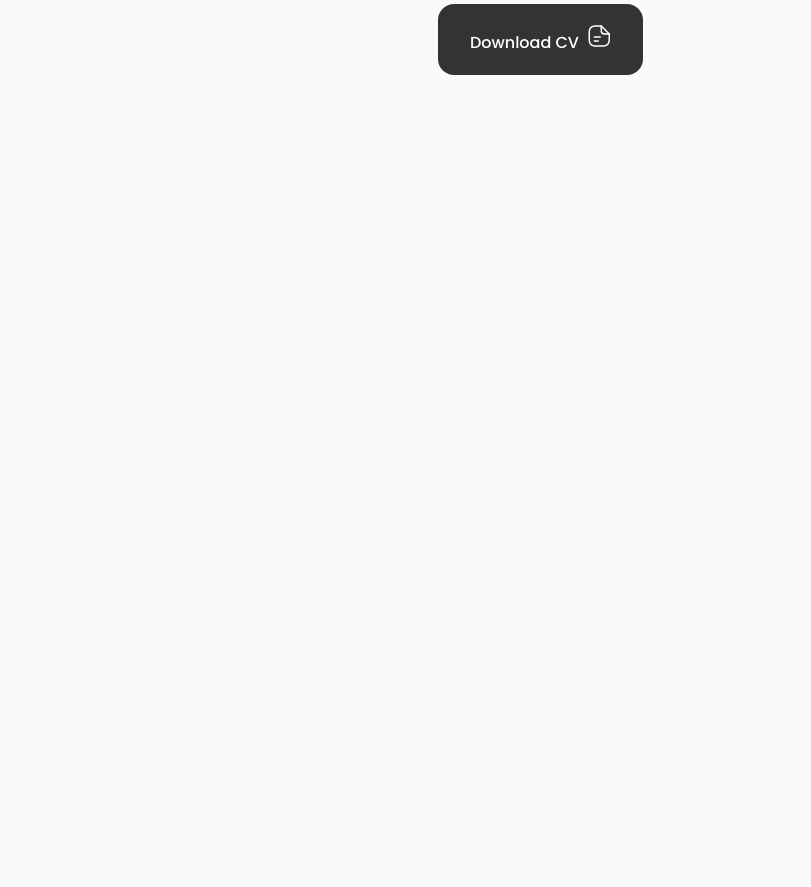
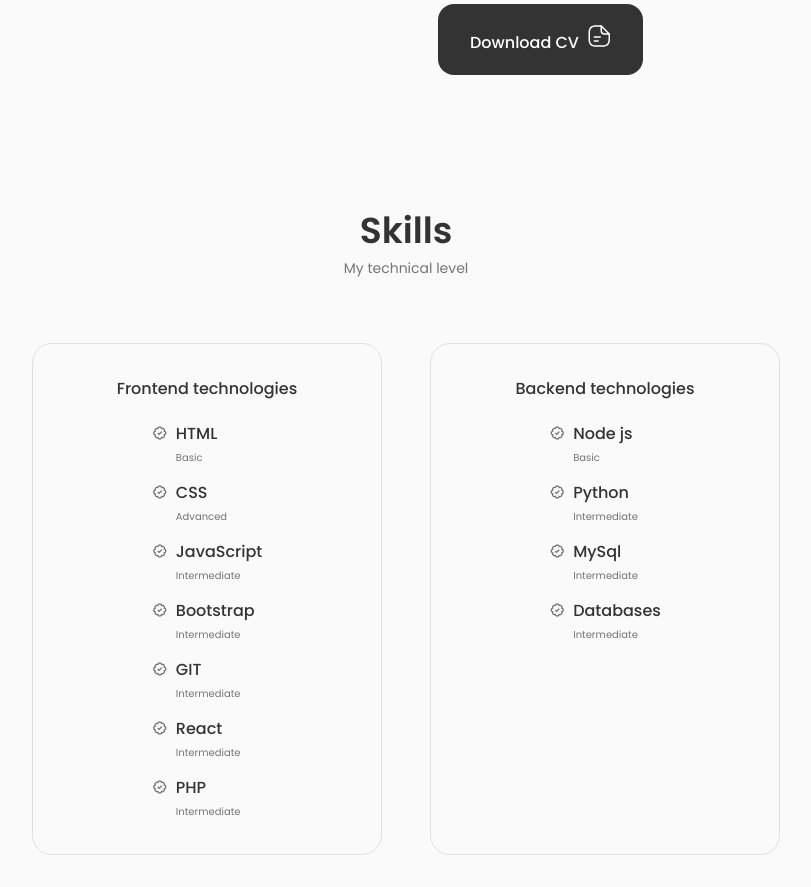
Before and after one commit to CrIsTiLaz/web_portfolio, a React (Create React App) app: page / in a window 1280 px wide. Shown: the part 1416-2303 px from the top of the page, without its empty margins (234-1045 px from the left). Before the commit the page ends 1523 px from the top, so only its background shows below. Built offline with nearby package versions, Linux system fonts and the light colour scheme.

Commit message:
Skills component

```diff
--- a/src/App.css
+++ b/src/App.css
@@ -122,7 +122,7 @@
   margin-bottom: 4rem;
 }
 
-.section__title
+.section__title,
 .section__subtitle {
   text-align: center;
 }
--- a/src/App.js
+++ b/src/App.js
@@ -2,6 +2,7 @@
 import Header from "./components/header/Header";
 import Home from "./components/home/Home";
 import About from "./components/about/About";
+import Skills from "./components/skills/Skills";
 
 function App() {
   return (
@@ -11,6 +12,7 @@
       <main className="main">
         <Home />
         <About />
+        <Skills />
       </main>
     </>
   );
--- a/src/components/about/About.jsx
+++ b/src/components/about/About.jsx
@@ -1,5 +1,6 @@
 import React from 'react'
 import "./about.css"
+import "../../App.css"
 import AboutImg from "../../assets/about.jpg"
 import CV from "../../assets/John-Cv.pdf"
 import Info from './Info'
--- /dev/null
+++ b/src/components/skills/Backend.jsx
@@ -0,0 +1,50 @@
+import React from 'react'
+import "./skills.css"
+
+const Backend = () => {
+  return (
+    <div className="skills__content">
+    <h3 className="skills__title">Backend technologies</h3>
+
+    <div className="skills__box">
+        <div className="skills__group">
+            <div className="skills__data">
+                <i class='bx bx-badge-check' ></i>
+                <div>
+                    <h3 className="skills__name">Node js</h3>
+                    <span className="skills__level">Basic</span>
+                </div>
+            </div>
+
+            <div className="skills__data">
+                <i class='bx bx-badge-check' ></i>
+                <div>
+                    <h3 className="skills__name">Python</h3>
+                    <span className="skills__level">Intermediate</span>
+                </div>
+            </div>
+
+            <div className="skills__data">
+                <i class='bx bx-badge-check' ></i>
+                <div>
+                    <h3 className="skills__name">MySql</h3>
+                    <span className="skills__level">Intermediate</span>
+                </div>
+            </div>
+
+            <div className="skills__data">
+                <i class='bx bx-badge-check' ></i>
+                <div>
+                    <h3 className="skills__name">Databases</h3>
+                    <span className="skills__level">Intermediate</span>
+                </div>
+            </div>
+
+
+        </div>
+    </div>
+</div>
+  )
+}
+
+export default Backend
--- /dev/null
+++ b/src/components/skills/Frontend.jsx
@@ -0,0 +1,74 @@
+import React from 'react'
+import "./skills.css"
+
+const Frontend = () => {
+  return (
+    <div className="skills__content">
+        <h3 className="skills__title">Frontend technologies</h3>
+
+        <div className="skills__box">
+            <div className="skills__group">
+                <div className="skills__data">
+                    <i class='bx bx-badge-check' ></i>
+                    <div>
+                        <h3 className="skills__name">HTML</h3>
+                        <span className="skills__level">Basic</span>
+                    </div>
+                </div>
+
+                <div className="skills__data">
+                    <i class='bx bx-badge-check' ></i>
+                    <div>
+                        <h3 className="skills__name">CSS</h3>
+                        <span className="skills__level">Advanced</span>
+                    </div>
+                </div>
+
+                <div className="skills__data">
+                    <i class='bx bx-badge-check' ></i>
+                    <div>
+                        <h3 className="skills__name">JavaScript</h3>
+                        <span className="skills__level">Intermediate</span>
+                    </div>
+                </div>
+
+                <div className="skills__data">
+                    <i class='bx bx-badge-check' ></i>
+                    <div>
+                        <h3 className="skills__name">Bootstrap</h3>
+                        <span className="skills__level">Intermediate</span>
+                    </div>
+                </div>
+
+                <div className="skills__data">
+                    <i class='bx bx-badge-check' ></i>
+                    <div>
+                        <h3 className="skills__name">GIT</h3>
+                        <span className="skills__level">Intermediate</span>
+                    </div>
+                </div>
+
+                <div className="skills__data">
+                    <i class='bx bx-badge-check' ></i>
+                    <div>
+                        <h3 className="skills__name">React</h3>
+                        <span className="skills__level">Intermediate</span>
+                    </div>
+                </div>
+
+                <div className="skills__data">
+                    <i class='bx bx-badge-check' ></i>
+                    <div>
+                        <h3 className="skills__name">PHP</h3>
+                        <span className="skills__level">Intermediate</span>
+                    </div>
+                </div>
+
+
+            </div>
+        </div>
+    </div>
+  )
+}
+
+export default Frontend
--- /dev/null
+++ b/src/components/skills/Skills.jsx
@@ -0,0 +1,20 @@
+import React from 'react'
+import Backend from "./Backend"
+import Frontend from "./Frontend"
+import "./skills.css"
+
+const Skills = () => {
+  return (
+    <section className="skils section" id="skills">
+        <h2 className="section__title">Skills</h2>
+        <span className="section__subtitle">My technical level</span>
+
+        <div className="skills__container container grid">
+          <Frontend/>
+          <Backend/>
+        </div>
+    </section>
+  )
+}
+
+export default Skills
--- /dev/null
+++ b/src/components/skills/skills.css
@@ -0,0 +1,78 @@
+.skills__container{
+    grid-template-columns: repeat(2, 350px);
+    column-gap: 3rem;
+    justify-content: center;
+}
+
+.skills__content{
+    background-color: var(--container-color);
+    border: 1px solid rgba(0, 0, 0, 0.1);
+    padding: 2rem 4rem;
+    border-radius: 1.25rem;
+}
+
+.skills__title{
+    font-size: var(--normal-font-size);
+    font-weight: var(--font-medium);
+    text-align: center;
+    margin-bottom: var(--mb-1-5);
+}
+
+.skills__box{
+    display: flex;
+    justify-content: center;
+    column-gap: 2.5rem;
+}
+
+.skills__group{
+    display: grid;
+    align-items: flex-start;
+    row-gap: 1rem;
+}
+
+.skills__data {
+    display: flex;
+    column-gap: 0.5rem;
+}
+
+.skills .bx-badge-check{
+    font-size: 1rem;
+    color: var(--title-color);
+}
+
+.skills__name{
+    font-size: var(--normal-font-size);
+    font-weight: var(--font-medium);
+    line-height: 18px;
+}
+
+.skills__level{
+    font-size: var(--tiny-font-size);
+}
+
+@media screen and (max-width: 992px){
+    .skills__container{
+        grid-template-columns: max-content;
+        row-gap: 2rem;
+    }
+  }
+
+  @media screen and (max-width: 576px){
+    .skills__container{
+        grid-template-columns: 1fr;
+    }
+
+    .skills__content{
+        padding: 1.5rem;
+    }
+  }
+  /* Small */
+  @media screen and (max-width: 350px){
+    .skills__box {
+        column-gap: 1.25rem;
+    }
+
+    .skills__name{
+        font-size: var(--small-font-size);
+    }
+  }
```
